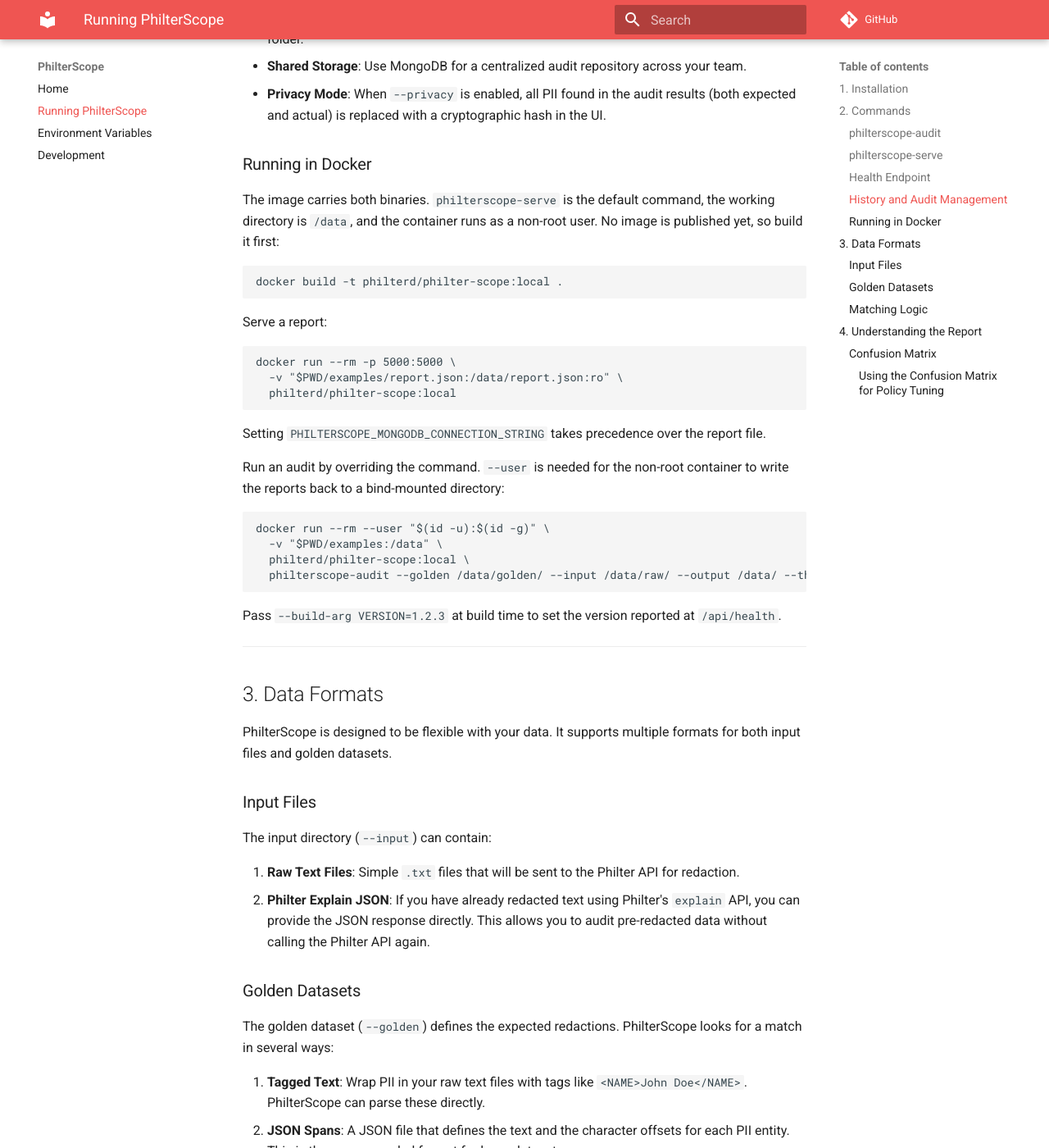
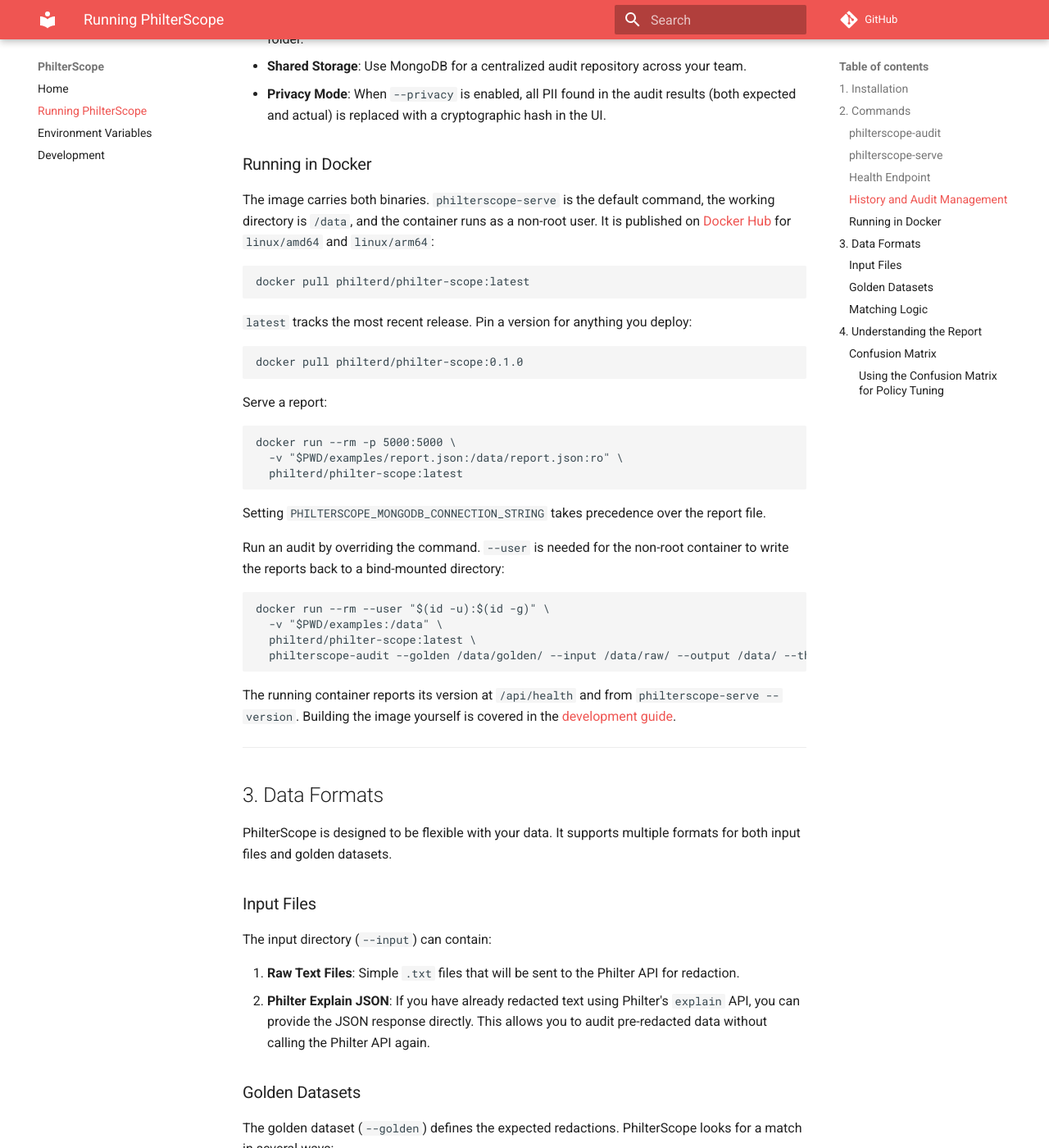
Before and after one commit to philterd/philter-scope, an MkDocs documentation site: the page built from docs/docs/running.md, in a window 1280 px wide and 1400 px high, scrolled down 3244 px. Shown: the whole window at 82% size. Built offline with MkDocs 1.6.1 and Material for MkDocs 9.7.7, drawn with Linux system fonts in a browser that asks for light colours; comment, search, counter and statistics services are not loaded.

Commit message:
Updating docs.
Signed-off-by: jzonthemtn <jeff.zemerick@philterd.ai>

````diff
--- a/docs/docs/running.md
+++ b/docs/docs/running.md
@@ -125,10 +125,16 @@
 
 ### Running in Docker
 
-The image carries both binaries. `philterscope-serve` is the default command, the working directory is `/data`, and the container runs as a non-root user. No image is published yet, so build it first:
+The image carries both binaries. `philterscope-serve` is the default command, the working directory is `/data`, and the container runs as a non-root user. It is published on [Docker Hub](https://hub.docker.com/r/philterd/philter-scope) for `linux/amd64` and `linux/arm64`:
 
 ```bash
-docker build -t philterd/philter-scope:local .
+docker pull philterd/philter-scope:latest
+```
+
+`latest` tracks the most recent release. Pin a version for anything you deploy:
+
+```bash
+docker pull philterd/philter-scope:0.1.0
 ```
 
 Serve a report:
@@ -136,7 +142,7 @@
 ```bash
 docker run --rm -p 5000:5000 \
   -v "$PWD/examples/report.json:/data/report.json:ro" \
-  philterd/philter-scope:local
+  philterd/philter-scope:latest
 ```
 
 Setting `PHILTERSCOPE_MONGODB_CONNECTION_STRING` takes precedence over the report file.
@@ -146,11 +152,11 @@
 ```bash
 docker run --rm --user "$(id -u):$(id -g)" \
   -v "$PWD/examples:/data" \
-  philterd/philter-scope:local \
+  philterd/philter-scope:latest \
   philterscope-audit --golden /data/golden/ --input /data/raw/ --output /data/ --threshold 0.75
 ```
 
-Pass `--build-arg VERSION=1.2.3` at build time to set the version reported at `/api/health`.
+The running container reports its version at `/api/health` and from `philterscope-serve --version`. Building the image yourself is covered in the [development guide](development.md).
 
 ---
 
````
Also changed, not shown: README.md.
